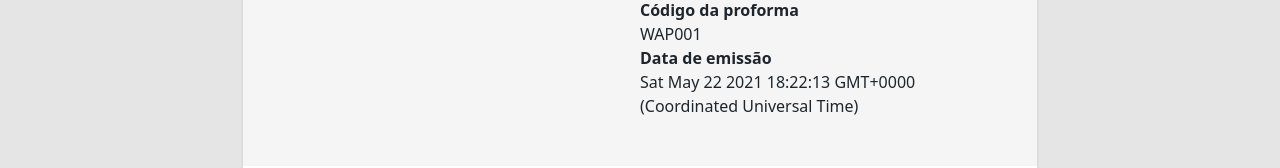
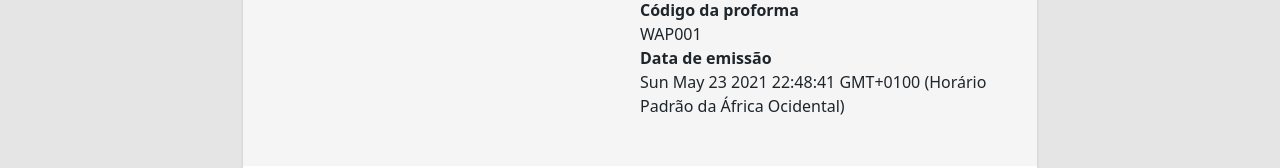
Before and after one commit to WorkAttackDev/web-container-invoice, a Next.js app: page /invoice in a window 1280 px wide. Shown: the part 186-354 px from the top of the page. Built offline with nearby package versions, Linux system fonts and the light colour scheme.

Commit message:
1 file modified

```diff
--- a/components/invoice/InvoiceHeader.tsx
+++ b/components/invoice/InvoiceHeader.tsx
@@ -2,7 +2,7 @@ type Props = {};
 
 const headerData = [
   {title: "Código da proforma", text: "WAP001"},
-  {title: "Data de emissão", text: new Date().toString()},
+  {title: "Data de emissão", text: "Sun May 23 2021 22:48:41 GMT+0100 (Horário Padrão da África Ocidental)"},
 ];
 
 const InvoiceHeader:React.FC<Props> = () => {
@@ -16,7 +16,7 @@ return (
       <h1 className="font-bold text-2xl mb-8">Proforma</h1>
       {
         headerData.map(({title, text}) => (
-        <span className="first:mb-4">
+        <span key={title} className="first:mb-4">
           <strong>{title}</strong>
           <p className="text-opacity-20">{text}</p>
         </span>
```
